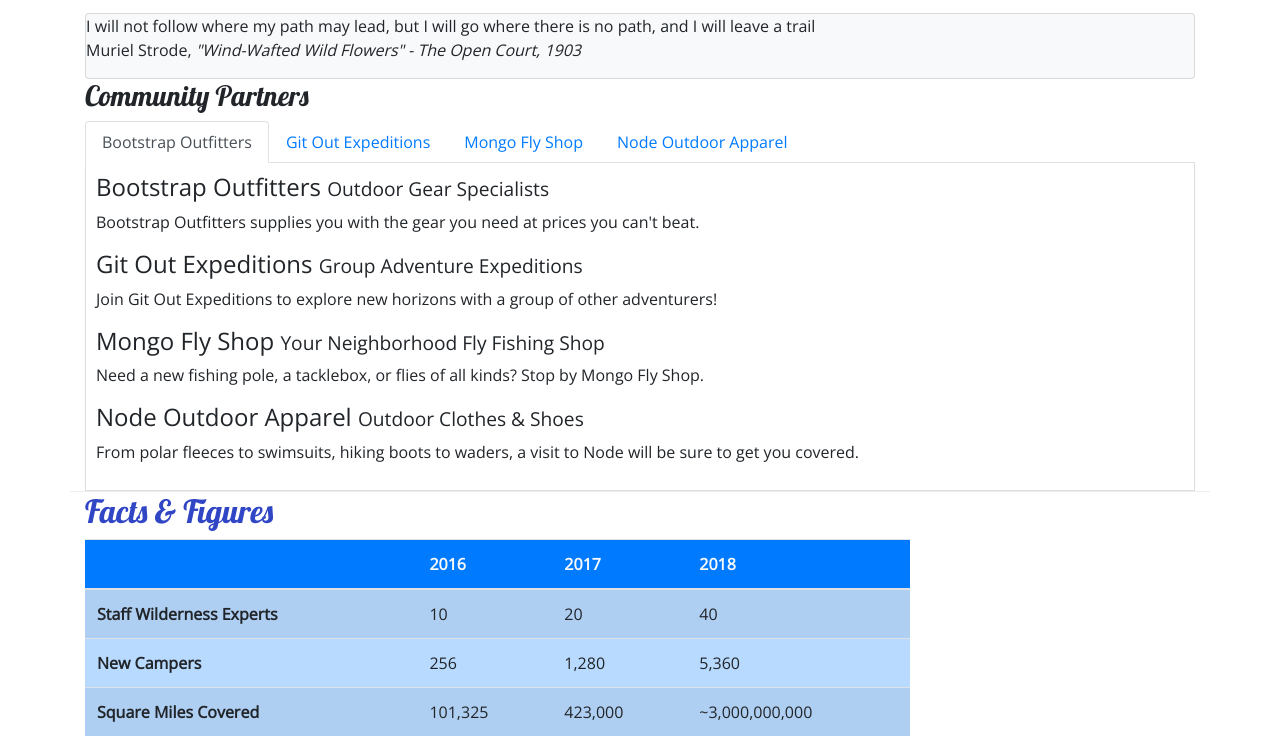
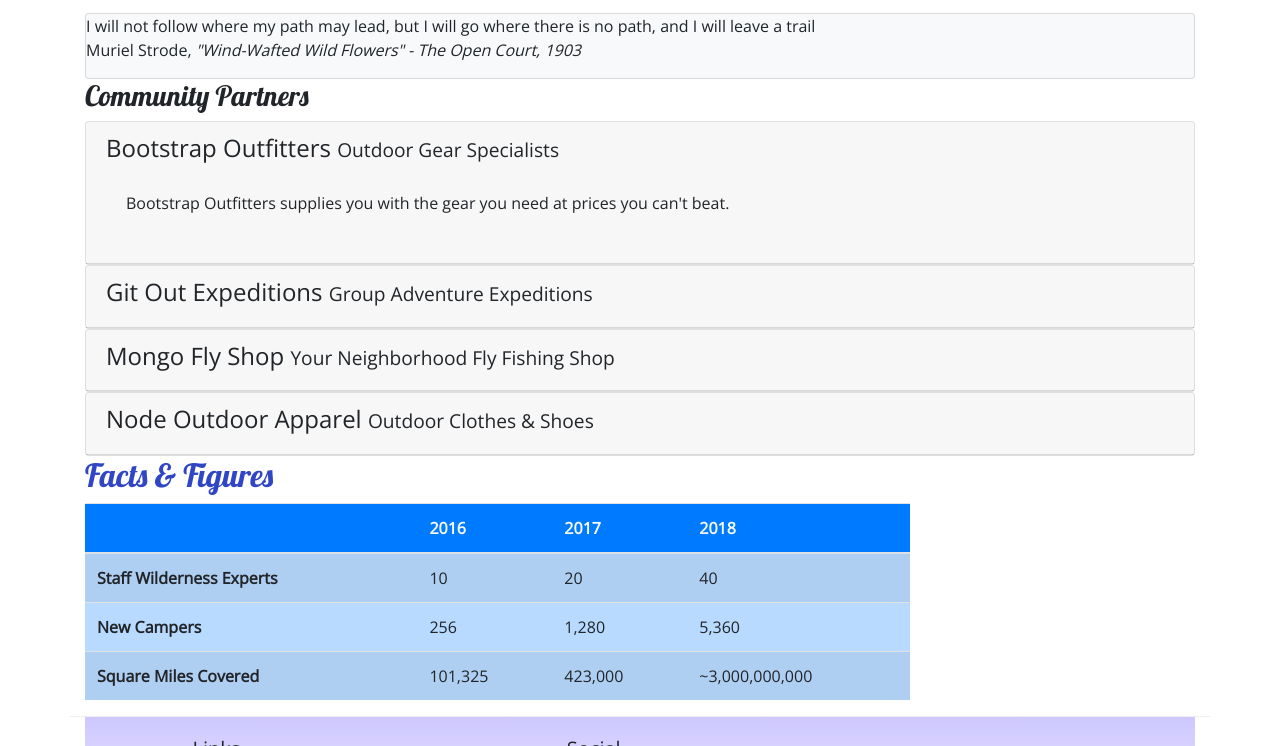
Before and after one commit to TellyLowe/Projects, a website: page aboutus.html in a window 1280 px wide. Shown: the part 601-1347 px from the top of the page. Drawn offline with nearby package versions, Linux system fonts and the light colour scheme.

Commit message:
Accordion

```diff
--- a/aboutus.html
+++ b/aboutus.html
@@ -118,44 +118,64 @@
       <div class="row row-content">
         <div class="col">
           <h3>Community Partners</h3>
-          <ul class="nav nav-tabs">
-            <li class="nav-item"><a class="nav-link active" href="#bootstrap" role="tab" data-toggle="tab">Bootstrap Outfitters</a></li>
-            <li class="nav-item"><a class="nav-link" href="#git" role="tab" data-toggle="tab">Git Out Expeditions</a></li>
-            <li class="nav-item"><a class="nav-link" href="#mongo" role="tab" data-toggle="tab">Mongo Fly Shop</a></li>
-            <li class="nav-item"><a class="nav-link" href="#node" role="tab" data-toggle="tab">Node Outdoor Apparel</a></li>
-          </ul>
-          <div class="tab-content">
-              <div role="tabpanel" class="tab-pane fade show active" id="bootstrap">
-            <h4>Bootstrap Outfitters <small>Outdoor Gear Specialists</small></h4>
+          <div id="accordion">
+            <div class="card">
+              <div role="tab" class="card-header">
+                <h4>
+                  <a data-toggle="collapse" data-target="#bootstrap">
+                    Bootstrap Outfitters <small>Outdoor Gear Specialists</small></a>
+                </h4>
+                <div class="collapse show" id="bootstrap" data-parent="#accordion">
+                  <div class="card-body">
                 <p class="d-none d-sm-block">
                   Bootstrap Outfitters supplies you with the gear you need at prices
                   you can't beat.
                 </p>
                 </div>
-            <div role="tabpanel" class="tab-pane fade show active" id="git">
+              </div>
+            </div>
+          </div>
+          <div class="card">
+            <div role="tab" class="card-header">
               <h4>
+                <a class="collapsed" data-toggle="collapse" data-target="#git">
                   Git Out Expeditions <small>Group Adventure Expeditions</small>
+                </a>
               </h4>
-            <p class="d none d-sm-block">
-              Join Git Out Expeditions to explore new horizons with a group of
-              other adventurers!
+              <div class="collapse" id="git" data-parent="#accordion">
+                <div class="card-body">
+                  <p class="d-none d-sm-block">Join Git Out Expeditions to explore new horizons with a group of other adventurers!
                   </p>
                 </div>
-            <div role="tabpanel" class="tab-pane fade show active" id="mongo">
+              </div>
+            </div>
+          </div>
+          <div class="card">
+            <div role="tab" class="card-header">
               <h4>
+                <a class="collapsed" data-toggle="collapse" data-target="#mongo">
                   Mongo Fly Shop <small>Your Neighborhood Fly Fishing Shop</small>
+                </a>
               </h4>
-            <p class="d none d-sm-block">
-              Need a new fishing pole, a tacklebox, or flies of all kinds? Stop by
-              Mongo Fly Shop.
-            </p>
+              <div class="collapse" id="mongo" data-parent="#accordion">
+                <div class="card-body">
+                  <p class="d-none d-sm-block">Need a new fishing pole, a tacklebox, or flies of all kinds? Stop by Mongo Fly
+                    Shop.</p>
                 </div>
-            <div role="tabpanel" class="tab-pane fade show active" id="node">
-            <h4>Node Outdoor Apparel <small>Outdoor Clothes & Shoes</small></h4>
-            <p class="d none d-sm-block">
-              From polar fleeces to swimsuits, hiking boots to waders, a visit to
-              Node will be sure to get you covered.
-            </p>
+              </div>
+            </div>
+          </div>
+          <div class="card">
+            <div role="tab" class="card-header">
+              <h4>
+                <a class="collapsed" data-toggle="collapse" data-target="#node">
+                  Node Outdoor Apparel <small>Outdoor Clothes & Shoes</small>
+                </a>
+              </h4>
+              <div class="collapse" id="node" data-parent="#accordion">
+                <div class="card-body">
+                  <p class="d-none d-sm-block">From polar fleeces to swimsuits, hiking boots to waders, a visit to Node will be
+                    sure to get you covered.</p>
                 </div>
               </div>
             </div>
```
Lines whose indentation alone changed are shown as unchanged.
